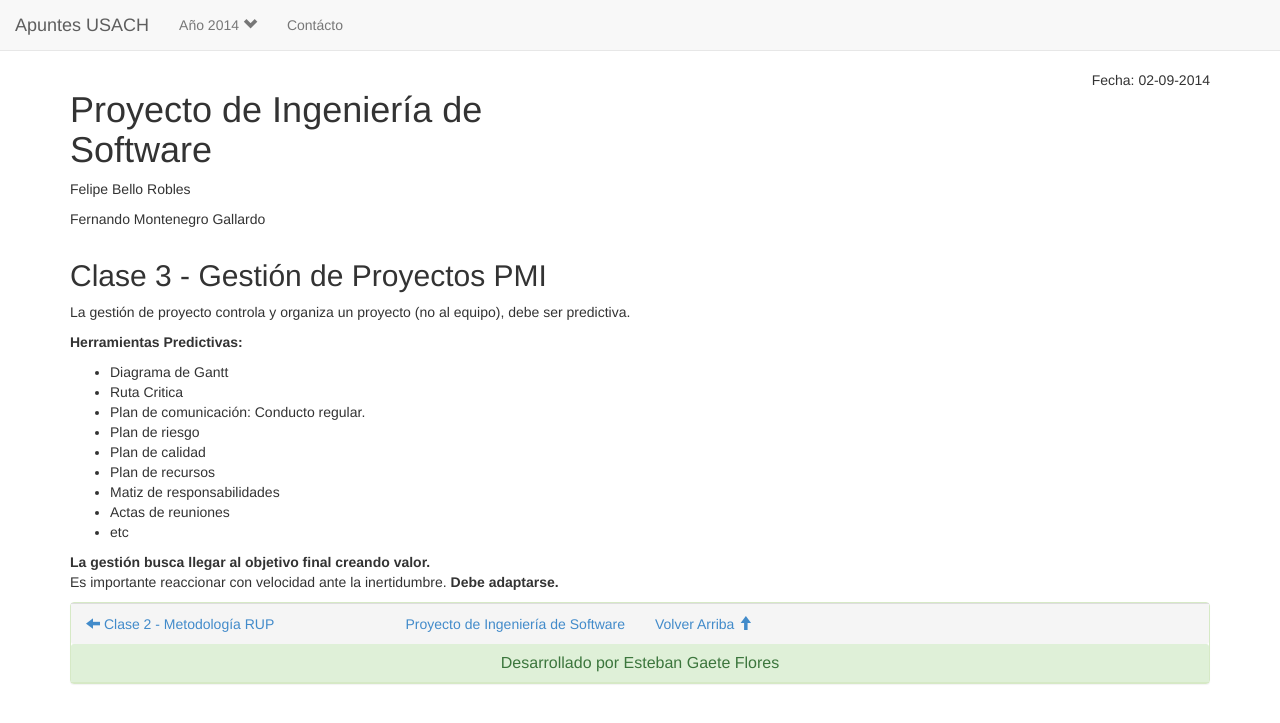
After one commit to Theby/Apuntes-USACH, a Rails app: page /apuntes/pingeso/pingeso_c3 in a window 1280 px wide. The commit adds this page. Shown: the top 723 px of the page. Run offline with Rails 7, Linux system fonts and the light colour scheme; style sheets or scripts are compiled from the project's sources; some libraries are stand-ins or nearby versions.

Commit message:
ADD: clase 3 de pingeso

```diff
--- a/app/views/apuntes/pingeso_c2.html.erb
+++ b/app/views/apuntes/pingeso_c2.html.erb
@@ -167,6 +167,9 @@
 								<a class="pull-left" href="#top"> Volver Arriba <span class="glyphicon glyphicon-arrow-up"></span></a>
 							</div>
 							<div class="col-md-3">
+								<%= link_to apuntes_pingeso_pingeso_c1_path, :class => "pull-left" do %>
+									Clase 3 - Gestión de Proyectos PMI <span class="glyphicon glyphicon-arrow-left"></span>
+								<% end %>
 							</div>
 						</div>
 					</div>
--- /dev/null
+++ b/app/views/apuntes/pingeso_c3.html.erb
@@ -0,0 +1,66 @@
+		<section id="title">
+			<div class="container">
+				<div class="row">
+					<div class="col-md-6">
+						<h1>Proyecto de Ingeniería de Software</h1>
+						<p>Felipe Bello Robles</p>
+						<p>Fernando Montenegro Gallardo</p>
+					</div>
+					<div class="col-md-6">
+						<p class="pull-right">Fecha: 02-09-2014</p>
+					</div>
+				</div>
+			</div>
+		</section>
+
+		<section id="body">
+			<div class="container">
+				<h2>Clase 3 - Gestión de Proyectos PMI</h2>
+
+				<p>La gestión de proyecto controla y organiza un proyecto (no al equipo), debe ser predictiva.</p>
+
+				<p><b>Herramientas Predictivas:</b></p>
+				<ul>
+					<li>Diagrama de Gantt</li>
+					<li>Ruta Critica</li>
+					<li>Plan de comunicación: Conducto regular.</li>
+					<li>Plan de riesgo</li>
+					<li>Plan de calidad</li>
+					<li>Plan de recursos</li>
+					<li>Matiz de responsabilidades</li>
+					<li>Actas de reuniones</li>
+					<li>etc</li>
+				</ul>
+
+				<b>La gestión busca llegar al objetivo final creando valor.</b>
+
+				<p>Es importante reaccionar con velocidad ante la inertidumbre. <b>Debe adaptarse.</b></p>
+			</div>
+		</section>
+
+		<section id="footer">
+			<div class="container">
+				<div class="panel panel-success">
+					<div class="panel-footer">
+						<div class="row">
+							<div class="col-md-3">
+								<%= link_to apuntes_pingeso_pingeso_c2_path, :class => "pull-left" do %>
+									<span class="glyphicon glyphicon-arrow-left"></span> Clase 2 - Metodología RUP
+								<% end %>
+							</div>
+							<div class="col-md-3">
+								<%= link_to "Proyecto de Ingeniería de Software", apuntes_pingeso_path, :class => "pull-right" %>
+							</div>
+							<div class="col-md-3">
+								<a class="pull-left" href="#top"> Volver Arriba <span class="glyphicon glyphicon-arrow-up"></span></a>
+							</div>
+							<div class="col-md-3">
+							</div>
+						</div>
+					</div>
+					<div class="panel-heading">
+						<h3 class="panel-title" align="center"> Desarrollado por Esteban Gaete Flores </h3>
+					</div>
+				</div>
+			</div>
+		</section>
--- a/app/views/layouts/application.html.erb
+++ b/app/views/layouts/application.html.erb
@@ -58,6 +58,7 @@
 				                <ul id="sub-menu4" class="dropdown-menu sub-menu">
 				                    <li><%= link_to "Clase 1 - Conceptos Importantes", apuntes_pingeso_pingeso_c1_path %></li>
 				                    <li><%= link_to "Clase 2 - Metodología RUP", apuntes_pingeso_pingeso_c2_path %></li>
+				                    <li><%= link_to "Clase 3 - Gestión de Proyectos PMI", apuntes_pingeso_pingeso_c3_path %></li>
 				                </ul>
 				            </li>
 				            <li>
--- a/config/routes.rb
+++ b/config/routes.rb
@@ -21,6 +21,7 @@ Rails.application.routes.draw do
   get 'apuntes/pingeso'
   get 'apuntes/pingeso/pingeso_c1' => 'apuntes#pingeso_c1'
   get 'apuntes/pingeso/pingeso_c2' => 'apuntes#pingeso_c2'
+  get 'apuntes/pingeso/pingeso_c3' => 'apuntes#pingeso_c3'
   # Ruta a los apuntes del ramo Comportamiento Humano en el Trabajo
   get 'apuntes/cht'
   get 'apuntes/cht/cht_c4' => 'apuntes#cht_c4'
```
